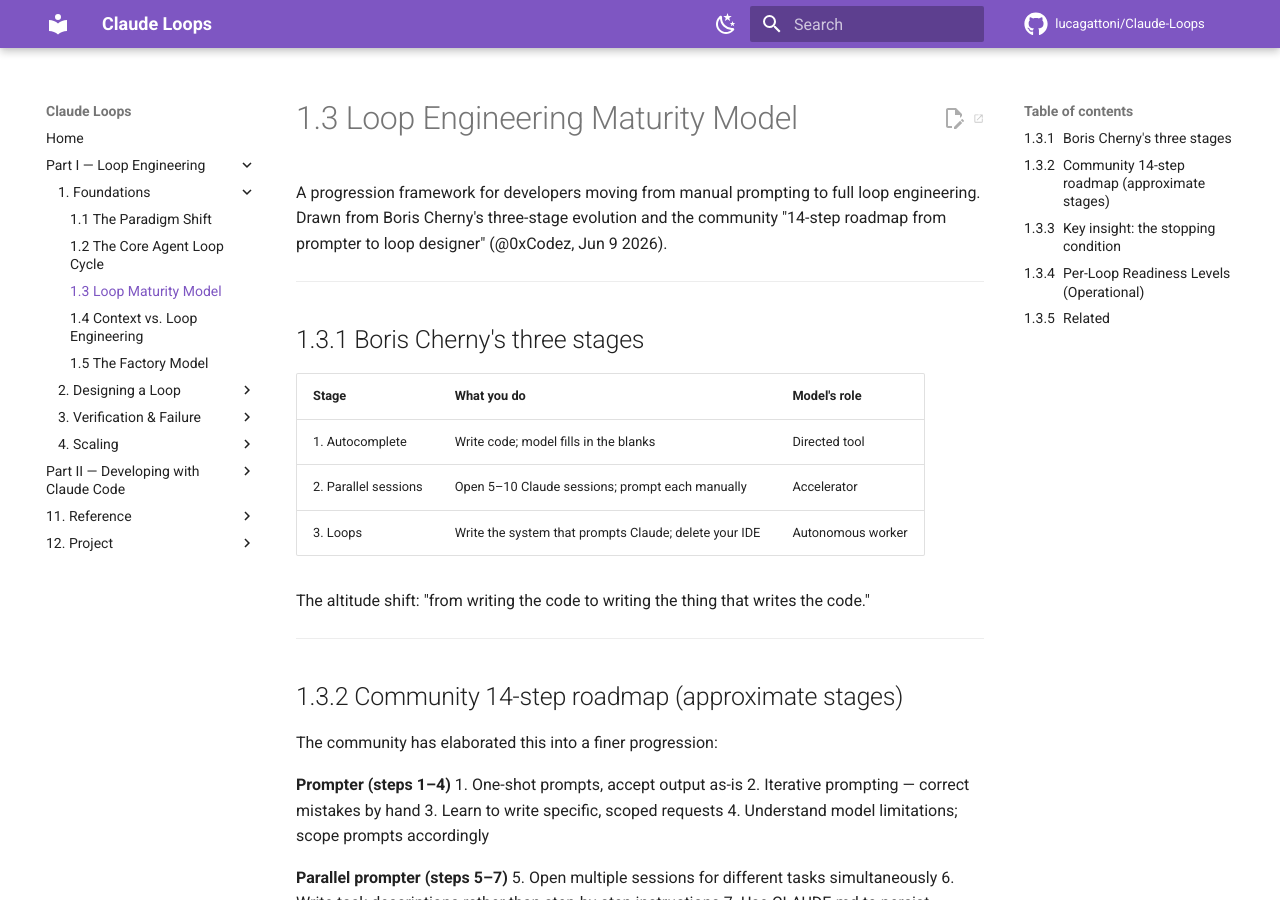
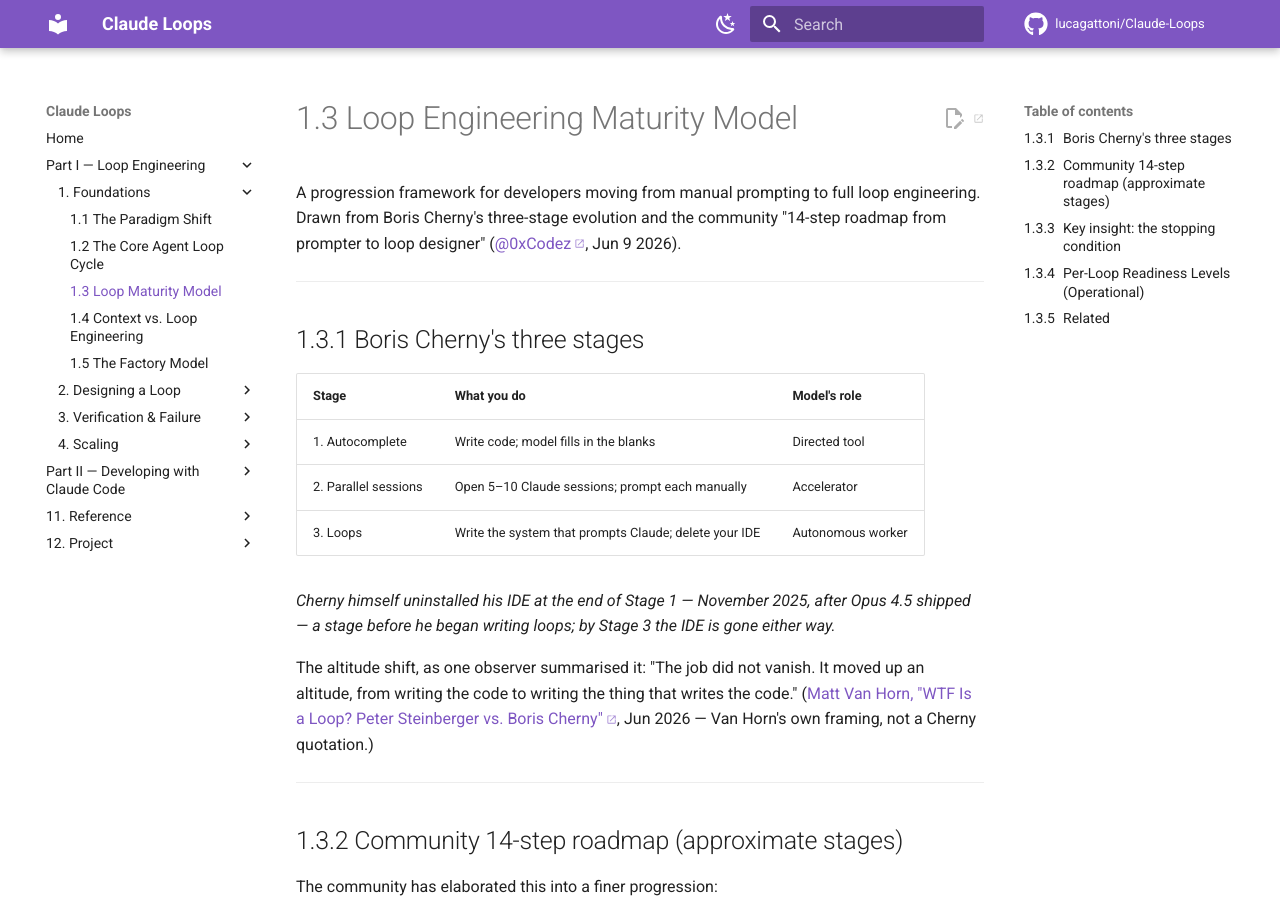
Before and after one commit to lucagattoni/Claude-Loops, an MkDocs documentation site: the page built from docs/20-loop-maturity-model.md, in a window 1280 px wide and 900 px high. Built offline with MkDocs 1.6.1 and Material for MkDocs 9.7.7, drawn with Linux system fonts in a browser that asks for light colours; comment, search, counter and statistics services are not loaded.

Commit message:
docs(kb): fix 2 claims in 20-loop-maturity-model (C1)
Fact-check of a doc that had never been checked. 2xmedium.

- [medium] Merges F1 and F2 into one contiguous edit. F2 was filed as UNVERIFIABLE, but a refuter found the exact sentence in Van Horn's article — which I confirmed is already logged in the KB's own digest at LOOP_ENGINEERING_NEWS.md:699 with this URL.

- [medium] The repo's own rule requires every @handle in docs/*.md to be a markdown link. this is the only bare handle left in docs/.

Sources:
  https://x.com/0xCodez/status/2068784463186932059
  https://x.com/mvanhorn/status/2063865685558903149

Each finding was raised by one Sonnet agent, then attacked by two independent
adversarial verifiers (over-correction and source-fidelity lenses) before an Opus
adjudication pass ruled on the collected set. Nothing was deleted for being merely
unsourced.

Gate: `mkdocs build --strict` exits 0 on the complete change set; citation-link
grep clean.

Co-Authored-By: Claude Opus 5 <noreply@anthropic.com>
Claude-Session: https://claude.ai/code/session_01PrdcxuL6rDMdrYyRojqaZL

```diff
--- a/docs/20-loop-maturity-model.md
+++ b/docs/20-loop-maturity-model.md
@@ -2,7 +2,7 @@
 
 A progression framework for developers moving from manual prompting to full loop engineering.
 Drawn from Boris Cherny's three-stage evolution and the community "14-step roadmap from
-prompter to loop designer" (@0xCodez, Jun 9 2026).
+prompter to loop designer" ([@0xCodez](https://x.com/0xCodez/status/2068784463186932059), Jun 9 2026).
 
 ---
 
@@ -14,7 +14,13 @@ prompter to loop designer" (@0xCodez, Jun 9 2026).
 | 2. Parallel sessions | Open 5–10 Claude sessions; prompt each manually | Accelerator |
 | 3. Loops | Write the system that prompts Claude; delete your IDE | Autonomous worker |
 
-The altitude shift: "from writing the code to writing the thing that writes the code."
+*Cherny himself uninstalled his IDE at the end of Stage 1 — November 2025, after Opus 4.5
+shipped — a stage before he began writing loops; by Stage 3 the IDE is gone either way.*
+
+The altitude shift, as one observer summarised it: "The job did not vanish. It moved up an
+altitude, from writing the code to writing the thing that writes the code."
+([Matt Van Horn, "WTF Is a Loop? Peter Steinberger vs. Boris Cherny"](https://x.com/mvanhorn/status/2063865685558903149),
+Jun 2026 — Van Horn's own framing, not a Cherny quotation.)
 
 ---
 
```
